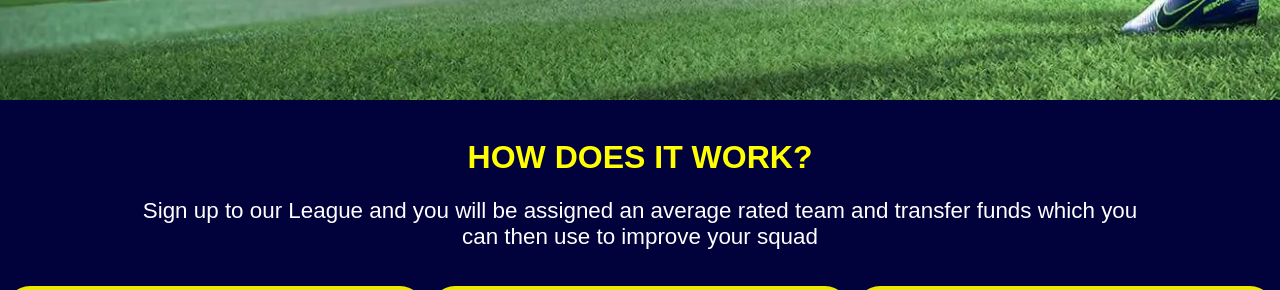
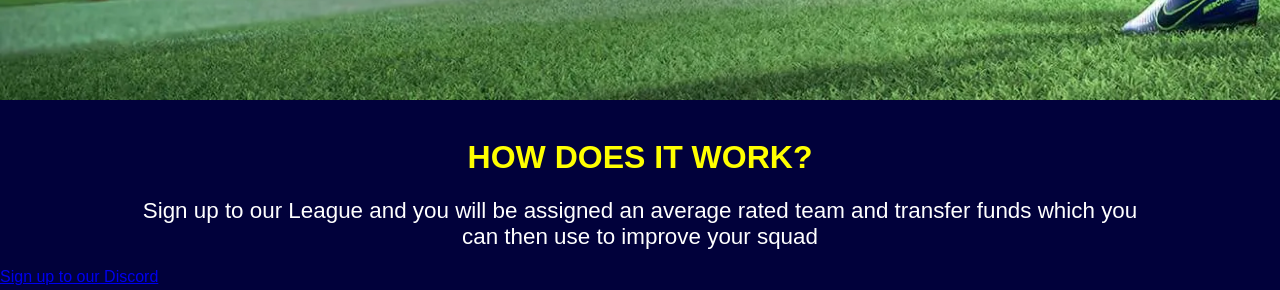
Before and after one commit to Scots-lockdown-art/fifaleague, a plain HTML site: page index.html in a window 1280 px wide. Shown: the part 950-1240 px from the top of the page. Drawn offline with Linux system fonts and the light colour scheme.

Commit message:
Add files via upload

```diff
--- a/index.html
+++ b/index.html
@@ -22,6 +22,8 @@
 
 <p class="signup">Sign up to our League and you will be assigned an average rated team and transfer funds which you can then use to improve your squad</p>
 <br>
+<div class="discord2">
+<a class="discord" href="https://discord.gg/ARMHVYVn"> Sign up to our Discord</a></div>
 <br>
 
 <div class="guide">
```
